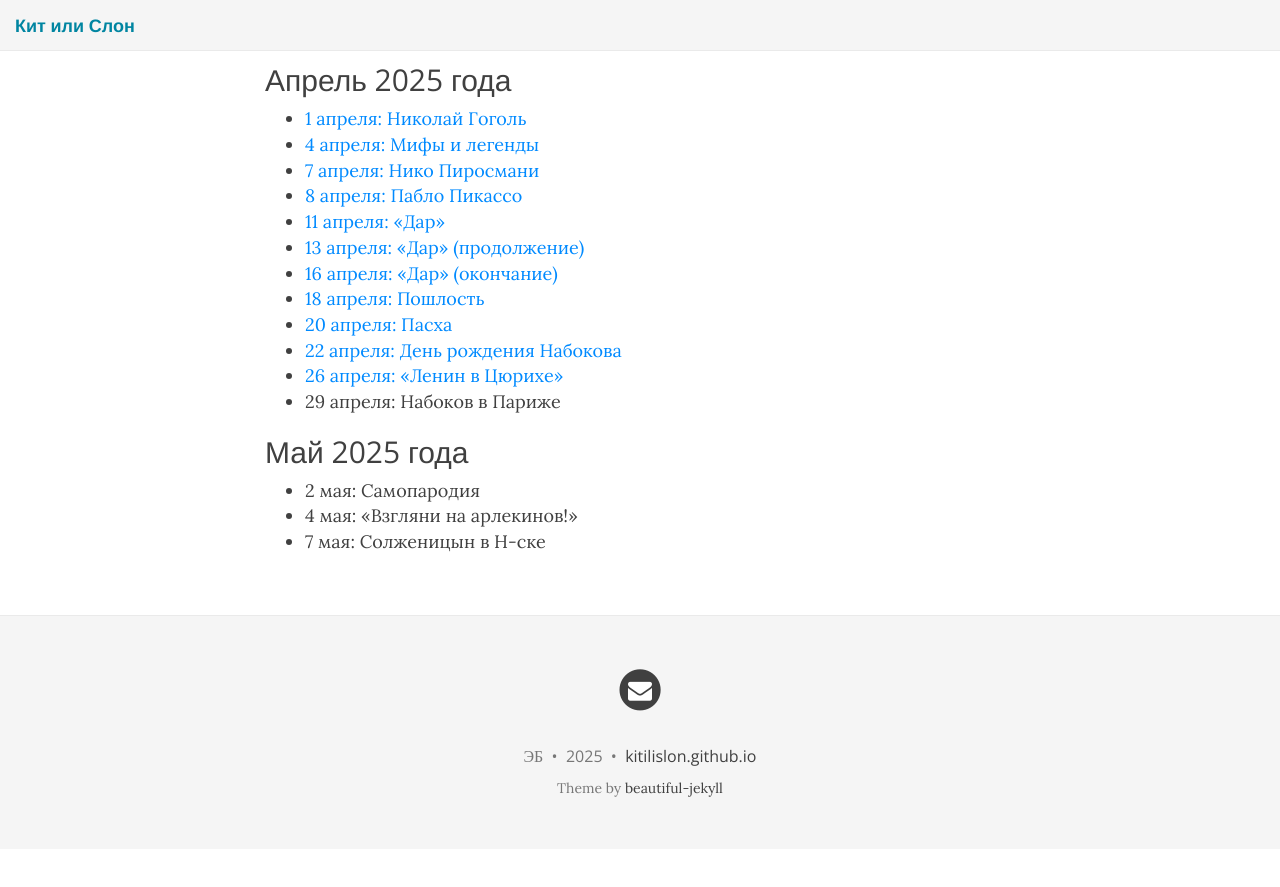
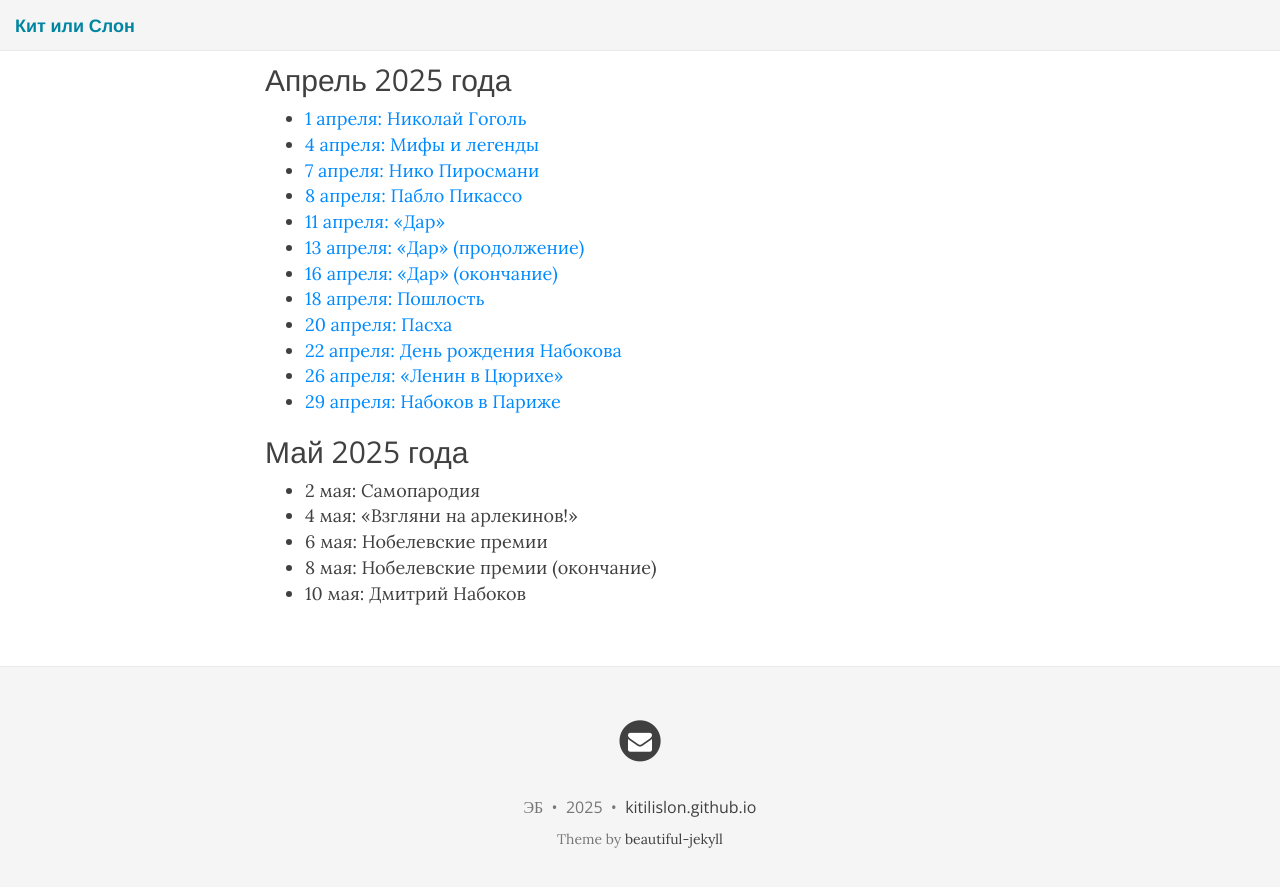
Before and after one commit to KitIliSlon/KitIliSlon.github.io, a Jekyll site: the page built from index.md, in a window 1280 px wide and 900 px high, scrolled down 2775 px. Shown: the top 887 px of the window. Built offline with Jekyll 4.4.1, drawn with Linux system fonts in a browser that asks for light colours; nearby versions of some CDN libraries; before the commit the page ends 3624 px from its top, so only the background shows below that.

Commit message:
2025-04-29

```diff
--- a/index.md
+++ b/index.md
@@ -117,10 +117,12 @@ published: true
 * [20 апреля: Пасха](https://kitilislon.github.io/2025-04-20)
 * [22 апреля: День рождения Набокова](https://kitilislon.github.io/2025-04-22)
 * [26 апреля: «Ленин в Цюрихе»](https://kitilislon.github.io/2025-04-26)
-* 29 апреля: Набоков в Париже
+* [29 апреля: Набоков в Париже](https://kitilislon.github.io/2025-04-29)
 
 ## Май 2025 года
 
 * 2 мая: Самопародия
 * 4 мая: «Взгляни на арлекинов!»
-* 7 мая: Солженицын в Н-ске
+* 6 мая: Нобелевские премии
+* 8 мая: Нобелевские премии (окончание)
+* 10 мая: Дмитрий Набоков
```
Also changed, not shown: 2025-04-29.md (added, +25 -0 lines).
